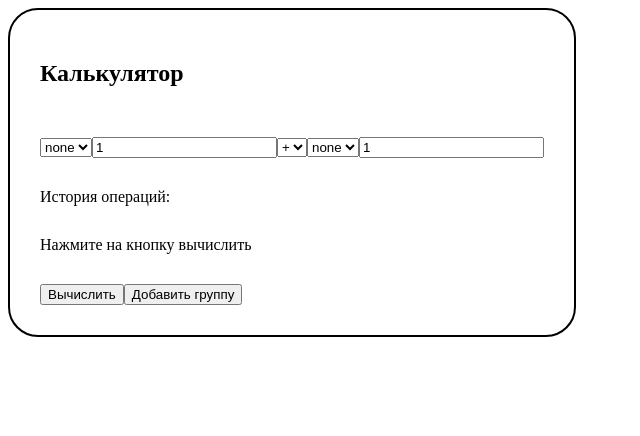
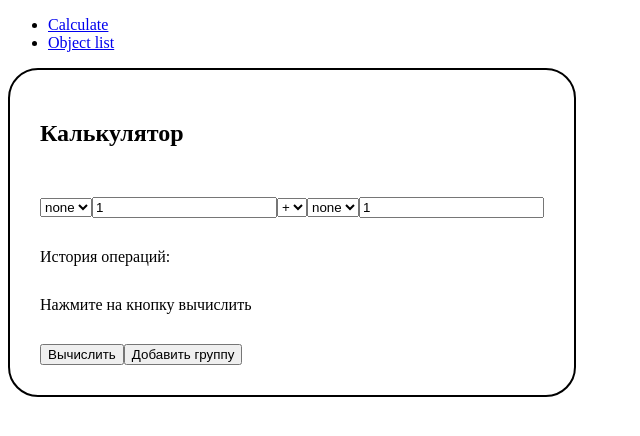
Before and after one commit to VitalikHey/LearnAngular, an Angular app in the folder learn-angular/: page /calculator in a window 1280 px wide. Before the commit this address led to /. Shown: the top 436 px of the page, without its empty margins (0-640 px from the left). Built offline with nearby package versions, Linux system fonts and the light colour scheme.

Commit message:
Add routing(navigation.component) for modules my-calculator

```diff
--- a/learn-angular/src/app/app-routing.module.ts
+++ b/learn-angular/src/app/app-routing.module.ts
@@ -1,7 +1,13 @@
 import { NgModule } from '@angular/core';
 import { RouterModule, Routes } from '@angular/router';
+import { MyCalculatorComponent } from './my-calculator/my-calculator.component';
 
-const routes: Routes = [];
+const routes: Routes = [
+  {
+    path: 'calculator',
+    component: MyCalculatorComponent,
+  },
+];
 
 @NgModule({
   imports: [RouterModule.forRoot(routes)],
--- a/learn-angular/src/app/app.component.html
+++ b/learn-angular/src/app/app.component.html
@@ -1 +1,2 @@
+<my-navigation></my-navigation>
 <app-my-calculator></app-my-calculator>
--- /dev/null
+++ b/learn-angular/src/app/components/navigation.component.html
@@ -0,0 +1,12 @@
+<ul>
+  <li>
+    <a [routerLink]="['/calculator']" routerLinkActive="router-link-active"
+      >Calculate</a
+    >
+  </li>
+  <li>
+    <a [routerLink]="['/object-list']" routerLinkActive="router-link-active"
+      >Object list</a
+    >
+  </li>
+</ul>
--- a/learn-angular/src/app/my-calculator/my-calculator.component.html
+++ b/learn-angular/src/app/my-calculator/my-calculator.component.html
@@ -36,7 +36,7 @@
         type="number"
         class="calculator__number"
       />
-        <button (click)="deleteGroup(i)" *ngIf="i!==0">Удалить группу</button>
+      <button (click)="deleteGroup(i)" *ngIf="i !== 0">Удалить группу</button>
     </div>
     <select
       class="calculator__select"
--- a/learn-angular/src/app/my-calculator/my-calculator.component.ts
+++ b/learn-angular/src/app/my-calculator/my-calculator.component.ts
@@ -16,6 +16,7 @@ enum CalcOperations {
   minus = '-',
   multiply = '*',
   divide = '/',
+  none = '',
 }
 
 enum CalcModified {
@@ -71,32 +72,45 @@ export class MyCalculatorComponent {
   public deleteGroup(index: number): void {
     this.calcGroups.splice(index, 1);
   }
-  public calcGroup() {
-    let result: number = 0
-    let tempHistory: string[] = []
+  public calcGroup(): void {
+    let result: number = 0;
+    let tempHistory: string[] = [];
 
-    this.calcGroups.forEach((group:CalculateGroup,i:number):void => {
+    this.calcGroups.forEach((group: CalculateGroup, i: number): void => {
       if (i === 0) {
-        result = this.calculate(this.calcValueWithModified(group.firstNum), this.calcValueWithModified(group.secondNum), group.operation)
+        result = this.calculate(
+          this.calcValueWithModified(group.firstNum),
+          this.calcValueWithModified(group.secondNum),
+          group.operation,
+        );
       } else {
-        let tempResult: number = this.calculate(this.calcValueWithModified(group.firstNum), this.calcValueWithModified(group.secondNum), group.operation)
-        result = this.calculate(result, tempResult, this.operationsBetweenGroups[i - 1])
+        let tempResult: number = this.calculate(
+          this.calcValueWithModified(group.firstNum),
+          this.calcValueWithModified(group.secondNum),
+          group.operation,
+        );
+        result = this.calculate(
+          result,
+          tempResult,
+          this.operationsBetweenGroups[i - 1],
+        );
         tempHistory.push(this.operationsBetweenGroups[i - 1]);
       }
       tempHistory.push(
         `
           (
-          ${group.firstNum.modified != CalcModified.none ? group.firstNum.modified: ''} ${group.firstNum.value}
+          ${group.firstNum.modified != CalcModified.none ? group.firstNum.modified : ''} ${group.firstNum.value}
           ${group.operation}
-          ${group.secondNum.modified != CalcModified.none ? group.secondNum.modified: ''} ${group.secondNum.value}
+          ${group.secondNum.modified != CalcModified.none ? group.secondNum.modified : ''} ${group.secondNum.value}
           )
-          `)
-    })
+          `,
+      );
+    });
 
-    tempHistory.push(`= ${result}`)
-    this.history.push(tempHistory.join(' '))
+    tempHistory.push(`= ${result}`);
+    this.history.push(tempHistory.join(' '));
 
-    this.result = result
+    this.result = result;
   }
   public calcValueWithModified(value: CalculateNum): number {
     switch (value.modified) {
@@ -114,7 +128,11 @@ export class MyCalculatorComponent {
         return Math.log(value.value);
     }
   }
-  calculate(firstNum: number, secondNum: number, operation: CalcOperations): number {
+  calculate(
+    firstNum: number,
+    secondNum: number,
+    operation: CalcOperations,
+  ): number {
     switch (operation) {
       case CalcOperations.plus:
         return firstNum + secondNum;
@@ -124,6 +142,9 @@ export class MyCalculatorComponent {
         return firstNum * secondNum;
       case CalcOperations.divide:
         return firstNum / secondNum;
+      case CalcOperations.none:
+        alert('Выберете операцию!');
+        return 1;
     }
   }
 }
```
Also changed, not shown: learn-angular/src/app/app.module.ts (+9 -3 lines), learn-angular/src/app/components/navigation.component.ts (added, +8 -0 lines), learn-angular/src/app/my-calculator/my-calculator.module.ts (+5 -6 lines), learn-angular/src/app/components/navigation.component.scss (added).
